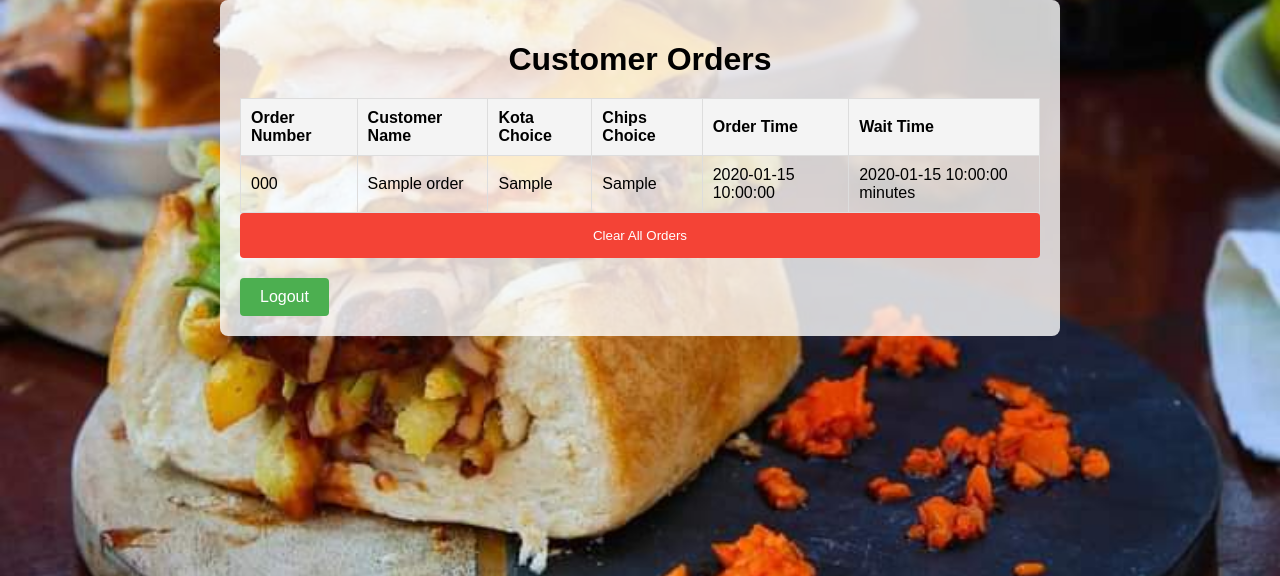
After one commit to TNyokong/KOTA-RESTURANT-ORDER-WEB-APPLICATION-USING-FLASK, a Flask app: page /admin/orders in a window 1280 px wide. The commit adds this page. Shown: the top 576 px of the page. Run offline with Flask 3, Linux system fonts and the light colour scheme; the visitor is signed in with stand-in values (Sample User, id 1); tables that the repository leaves empty or names only in its code hold one stand-in row (values such as "Sample post").

Commit message:
Improved the Web Application

```diff
--- a/app.py
+++ b/app.py
@@ -1,45 +1,120 @@
-from flask import Flask, render_template,request,redirect,url_for
+from flask import Flask, render_template, request, redirect, url_for, session, flash
 import mysql.connector
+from mysql.connector import Error
+from werkzeug.security import generate_password_hash, check_password_hash
+import random
+from datetime import datetime
 
 app = Flask(__name__)
+app.secret_key = 'your_secret_key'  # Replace with a secure key
 
-db = mysql.connector.connect(
-        host = "localhost",
-        user = "root",
-        password ="TechJita@97",
-        database ="kota",
+# Establish a database connection
+try:
+    db = mysql.connector.connect(
+        host="localhost",
+        user="root",
+        password="TechJita@97",
+        database="kota"
+    )
+    print("Database connected successfully.")
+except Error as e:
+    print(f"Error connecting to MySQL: {e}")
 
-)
+# Generate a random order number
+def generate_order_number():
+    while True:
+        order_number = random.randint(1000, 9999)  # Generate a 4-digit order number
+        cursor = db.cursor()
+        cursor.execute("SELECT order_number FROM orders WHERE order_number = %s", (order_number,))
+        result = cursor.fetchone()
+        cursor.close()
+        if not result:  # If no such order number exists, return it
+            return order_number
 
 @app.route('/')
 def index():
-    return render_template('index.html')
+    return redirect(url_for('role_selection'))
 
-@app.route('/order', methods = ['POST'])
+@app.route('/role_selection')
+def role_selection():
+    return render_template('role_selection.html')
+
+@app.route('/order_page')
+def order_page():
+    return render_template('order_form.html')
+
+@app.route('/order', methods=['POST'])
 def order():
     name = request.form['name']
-    kota =request.form['kota']
+    kota = request.form['kota']
     chips = request.form['chips']
 
+    # Generate a random order number and calculate estimated wait time (e.g., 15 minutes)
+    order_number = generate_order_number()
+    wait_time = 15
+
+    try:
+        cursor = db.cursor()
+        cursor.execute(
+            "INSERT INTO orders (customer_name, kota_choice, chips_choice, order_number, wait_time, order_time) "
+            "VALUES (%s, %s, %s, %s, %s, %s)", (name, kota, chips, order_number, wait_time, datetime.now())
+        )
+        db.commit()
+        cursor.close()
+    except Error as e:
+        print(f"Error occurred: {e}")
+
+    return render_template('order_success.html', order_number=order_number, wait_time=wait_time)
+
+@app.route('/login', methods=['GET', 'POST'])
+def login():
+    if request.method == 'POST':
+        username = request.form['username']
+        password = request.form['password']
+
+        if username == 'admin' and password == 'Spane22':
+            session['username'] = username
+            return redirect(url_for('admin_orders'))
+        else:
+            flash('Invalid username or password')
+
+    return render_template('login.html')
+
+@app.route('/admin/orders')
+def admin_orders():
+    if 'username' not in session:
+        return redirect(url_for('login'))
+
     cursor = db.cursor()
-    cursor.execute(
-    "INSERT INTO orders(customer_name,kota_choice,chips_choice) VALUES(%s,%s,%s)", (name,kota,chips)
-    )
-    db.commit()
+    cursor.execute("SELECT id, customer_name, kota_choice, chips_choice, order_number, order_time, wait_time FROM orders ORDER BY order_time DESC")
+    orders = cursor.fetchall()
     cursor.close()
-    return redirect(url_for('orders'))
 
-@app.route('/orders')
-def orders():
-    cursor = db.cursor()
+    return render_template('admin_orders.html', orders=orders)
 
-    # Fetch customer name and order number from the database
-    cursor.execute("SELECT id, customer_name FROM orders")
-    orders = cursor.fetchall()
+@app.route('/logout')
+def logout():
+    session.pop('username', None)
+    return redirect(url_for('login'))
 
-    cursor.close()  # Close the cursor
-    # Pass the orders to the HTML template
-    return render_template('order_number.html', orders=orders)
+
+@app.route('/admin/clear_orders', methods=['POST'])
+def clear_orders():
+    if 'username' not in session:
+        return redirect(url_for('login'))
+
+    try:
+        cursor = db.cursor()
+        cursor.execute("DELETE FROM orders")
+        db.commit()
+        cursor.close()
+        flash('All orders have been cleared successfully.')
+    except Error as e:
+        print(f"Error occurred: {e}")
+        flash('Failed to clear orders.')
+
+    return redirect(url_for('admin_orders'))
+
 
 if __name__ == '__main__':
     app.run(debug=True)
--- a/static/style.css
+++ b/static/style.css
@@ -1,27 +1,22 @@
-
-/* index page */
-
 body {
-    background-image: url("/static/images/kota.jpeg");
     font-family: Arial, sans-serif;
-    background-color: #f4f4f4;
     margin: 0;
     padding: 0;
+    background-size: cover;
+    background-position: center;
 }
 
 .container {
-    width: 100%;
-    max-width: 400px;
-    margin: 50px auto;
+    max-width: 800px;
+    margin: 0 auto;
     padding: 20px;
-    background-color: #fff;
+    background: rgba(255, 255, 255, 0.8);
     border-radius: 8px;
-    box-shadow: 0 0 10px rgba(0, 0, 0, 0.1);
 }
 
 h1 {
     text-align: center;
-    color: #333;
+    margin-bottom: 20px;
 }
 
 .form-group {
@@ -31,100 +26,83 @@ h1 {
 label {
     display: block;
     margin-bottom: 5px;
-    color: #333;
 }
 
-input[type="text"],
-select {
+input, select, button {
     width: 100%;
     padding: 10px;
-    margin: 5px 0 15px;
-    border: 1px solid #ccc;
+    border: 1px solid #ddd;
     border-radius: 4px;
-    box-sizing: border-box;
 }
 
-button[type="submit"] {
-    width: 100%;
-    padding: 10px;
-    background-color: #28a745;
-    color: #fff;
+button {
+    background-color: #4CAF50;
+    color: white;
     border: none;
-    border-radius: 4px;
     cursor: pointer;
+    padding: 15px;
 }
 
-button[type="submit"]:hover {
-    background-color: #218838;
+button:hover {
+    background-color: #45a049;
 }
 
-/* styles.css */
-
-#orders-container {
-    font-family: 'Roboto', sans-serif;
-    background: linear-gradient(to right, #ffecd2, #fcb69f);
-    padding: 40px;
-    border-radius: 15px;
-    width: 85%;
-    margin: 50px auto;
-    box-shadow: 0 8px 20px rgba(0, 0, 0, 0.2);
+table {
+    width: 100%;
+    border-collapse: collapse;
 }
 
-#orders-container h1 {
-    text-align: center;
-    font-size: 2.5rem;
-    color: #333;
-    margin-bottom: 20px;
-    font-weight: bold;
-    text-shadow: 1px 1px 3px rgba(0, 0, 0, 0.1);
+table, th, td {
+    border: 1px solid #ddd;
 }
 
-#orders-container table {
-    width: 100%;
-    border-collapse: collapse;
-    background-color: white;
-    border-radius: 10px;
-    overflow: hidden;
+th, td {
+    padding: 10px;
+    text-align: left;
 }
 
-#orders-container th, #orders-container td {
-    padding: 16px;
-    text-align: left;
-    border-bottom: 1px solid #ddd;
+th {
+    background-color: #f4f4f4;
 }
 
-#orders-container th {
-    background-color: #ff7e5f;
+a.btn {
+    display: inline-block;
+    margin-top: 20px;
+    padding: 10px 20px;
+    background-color: #4CAF50;
     color: white;
-    font-size: 1.2rem;
-    text-transform: uppercase;
+    text-decoration: none;
+    border-radius: 4px;
 }
 
-#orders-container tr:nth-child(even) {
-    background-color: #f9f9f9;
+a.btn:hover {
+    background-color: #45a049;
 }
 
-#orders-container tr:hover {
-    background-color: #ffe0cc;
+.role-selection-bg {
+    background-image: url('/static/images/kota.jpeg');
 }
 
-#orders-container td {
-    color: #333;
-    font-size: 1.1rem;
+.order-form-bg {
+    background-image: url('/static/images/kota.jpeg');
 }
 
-@media (max-width: 768px) {
-    #orders-container {
-        width: 100%;
-        padding: 20px;
-    }
+.order-success-bg {
+    background-image: url('/static/images/kota.jpeg');
+}
 
-    #orders-container table, #orders-container th, #orders-container td {
-        font-size: 0.9rem;
-        padding: 10px;
-    }
+.login-bg {
+    background-image: url('/static/images/kota.jpeg');
+}
 
-    #orders-container h1 {
-        font-size: 2rem;
-    }
+.admin-orders-bg {
+    background-image: url('/static/images/kota.jpeg');
 }
+
+.btn-danger {
+    background-color: #f44336;
+}
+
+.btn-danger:hover {
+    background-color: #e53935;
+}
--- /dev/null
+++ b/templates/admin_orders.html
@@ -0,0 +1,42 @@
+<!DOCTYPE html>
+<html lang="en">
+<head>
+    <meta charset="UTF-8">
+    <meta name="viewport" content="width=device-width, initial-scale=1.0">
+    <title>Admin Orders</title>
+    <link rel="stylesheet" href="/static/style.css">
+</head>
+<body class="admin-orders-bg">
+    <div class="container">
+        <h1>Customer Orders</h1>
+        <table>
+            <thead>
+                <tr>
+                    <th>Order Number</th>
+                    <th>Customer Name</th>
+                    <th>Kota Choice</th>
+                    <th>Chips Choice</th>
+                    <th>Order Time</th>
+                    <th>Wait Time</th>
+                </tr>
+            </thead>
+            <tbody>
+                {% for order in orders %}
+                <tr>
+                    <td>{{ order[4] }}</td>
+                    <td>{{ order[1] }}</td>
+                    <td>{{ order[2] }}</td>
+                    <td>{{ order[3] }}</td>
+                    <td>{{ order[5] }}</td>
+                    <td>{{ order[6] }} minutes</td>
+                </tr>
+                {% endfor %}
+            </tbody>
+        </table>
+        <form action="{{ url_for('clear_orders') }}" method="POST">
+            <button type="submit" class="btn btn-danger">Clear All Orders</button>
+        </form>
+        <a href="{{ url_for('logout') }}" class="btn">Logout</a>
+    </div>
+</body>
+</html>
--- a/templates/index.html
+++ b/templates/order_form.html
@@ -3,12 +3,12 @@
 <head>
     <meta charset="UTF-8">
     <meta name="viewport" content="width=device-width, initial-scale=1.0">
-    <title>TP KOTA Restaurant</title>
+    <title>Order Food</title>
     <link rel="stylesheet" href="/static/style.css">
 </head>
-<body>
+<body class="order-form-bg">
     <div class="container">
-        <h1>TP KOTA Restaurant</h1>
+        <h1>Place Your Order</h1>
         <form action="{{ url_for('order') }}" method="POST">
             <div class="form-group">
                 <label for="name">Enter your name:</label>
```
Also changed, not shown: templates/login.html (added, +25 -0 lines), templates/order_number.html (deleted, +0 -30 lines), templates/order_success.html (added, +17 -0 lines), templates/role_selection.html (added, +16 -0 lines).
